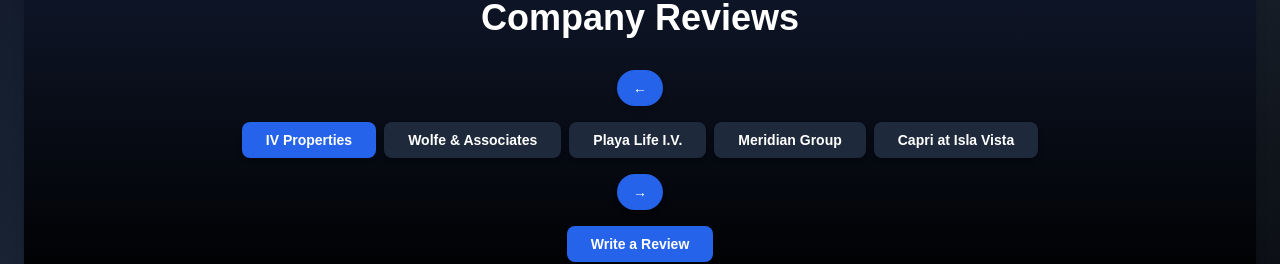
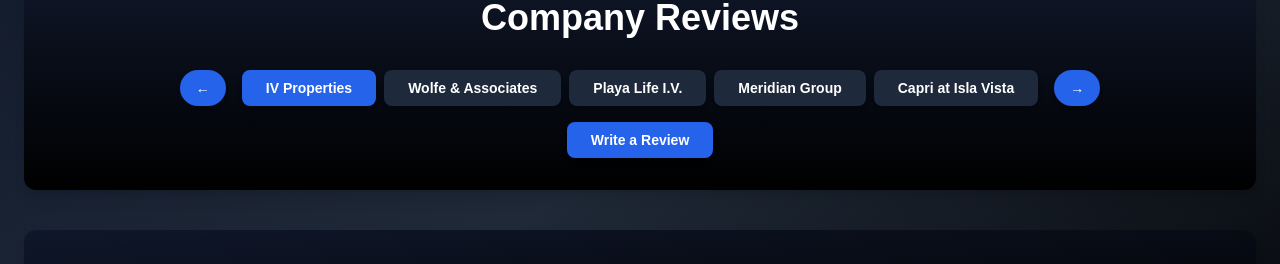
Before and after one commit to ericlivshiz/Find-Your-Homie, a Next.js app: page /company-reviews/1 in a window 1280 px wide. Shown: the part 254-518 px from the top of the page. Built offline with nearby package versions, Linux system fonts and the light colour scheme; no server answers; the database is empty.

Commit message:
fix layout

```diff
--- a/app/company-reviews/[companyId]/page.tsx
+++ b/app/company-reviews/[companyId]/page.tsx
@@ -122,7 +122,7 @@
         {/* Company Selection Buttons */}
         <div className="bg-gradient-to-b from-slate-900 to-black rounded-xl shadow-lg p-8 mb-10 flex flex-col items-center space-y-4">
           <h2 className="text-4xl font-semibold text-white mb-4">Company Reviews</h2>
-          <div className="flex flex-col items-center gap-4">
+          <div className="flex flex-col md:flex-row items-center gap-4">
             <Button
               onClick={goToPreviousCompany}
               className="bg-blue-600 hover:bg-blue-500 text-white px-4 py-2 rounded-full shadow-md"
```
